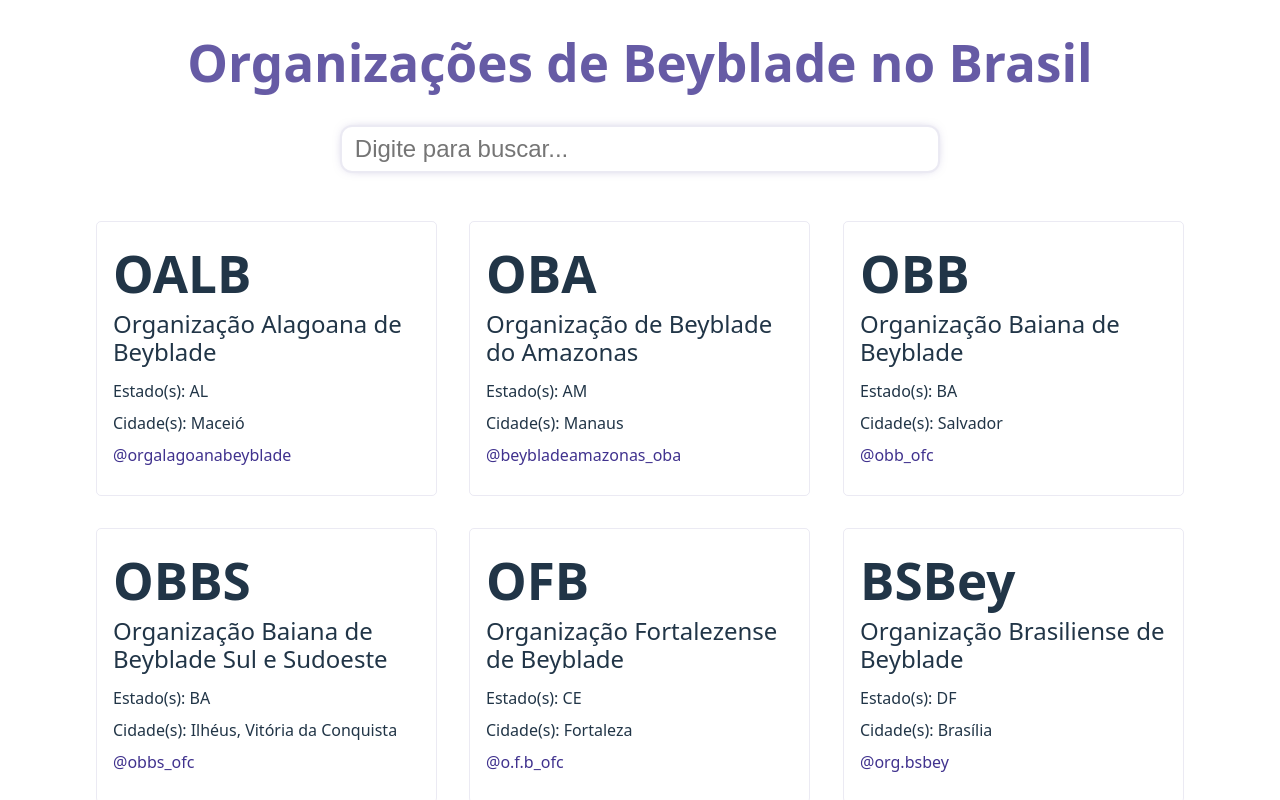
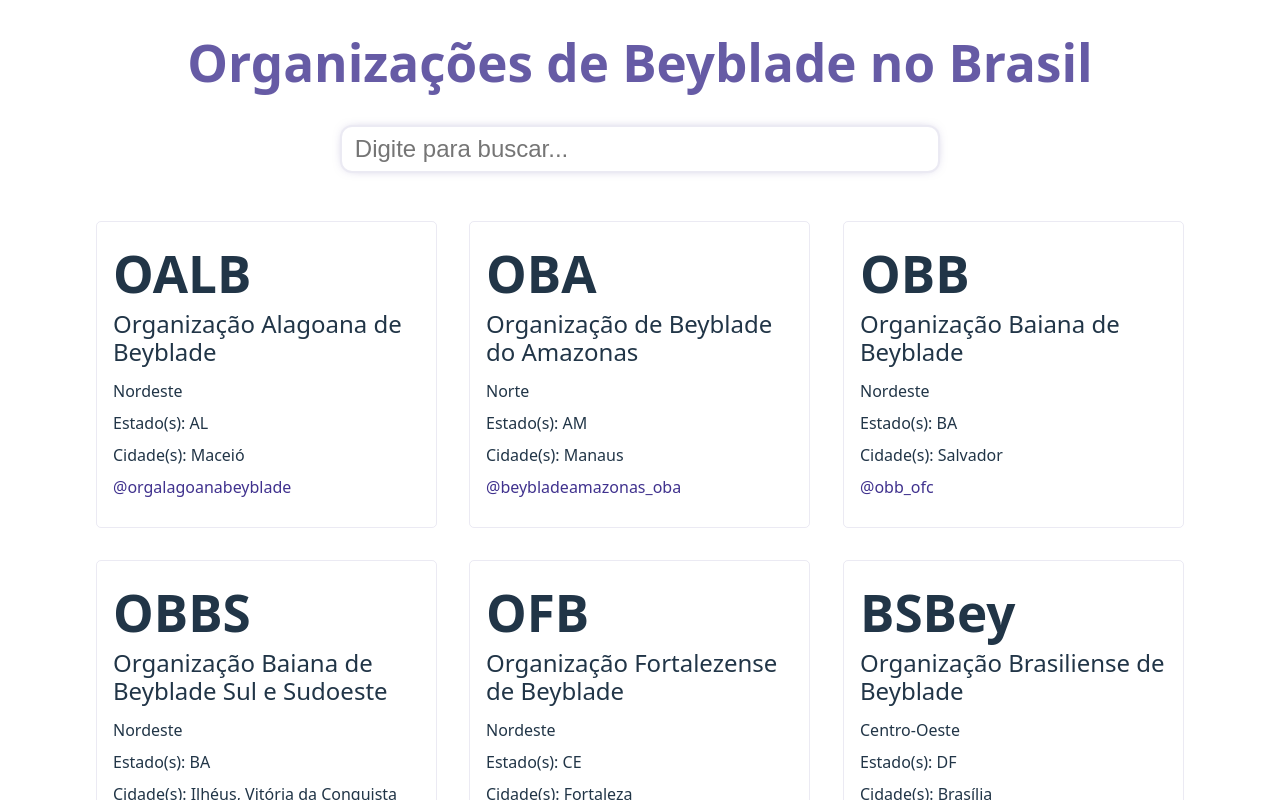
Before and after one commit to matheusmurden/beybrasil, a React (Vite) app: page / in a window 1280 px wide. Shown: the top 800 px of the page. Built offline with nearby package versions, Linux system fonts and the light colour scheme; a web font is replaced by a local one.

Commit message:
enhancement: move parent logic to OrgSection component

```diff
--- a/src/App.tsx
+++ b/src/App.tsx
@@ -4,18 +4,6 @@
 import { OrgSection, SearchInput } from "./components";
 import { useMemo, useState } from "react";
 import { track } from "@vercel/analytics";
-
-const getRowArrValues = (arr: string[]) => {
-  if (!arr.length) {
-    return null;
-  }
-  return arr.map((i, index) => (
-    <span key={i}>
-      {i}
-      {index !== arr.length - 1 && ", "}
-    </span>
-  ));
-};
 
 function App() {
   const [searchQuery, setSearchQuery] = useState<string>();
@@ -38,33 +26,7 @@
       {filteredData.length > 0 ? (
         <main>
           {filteredData?.map((row) => (
-            <OrgSection key={`row-${row?.acronym}`}>
-              <div>
-                <h1>{row.acronym}</h1>
-                <h2>{row.name}</h2>
-              </div>
-              <div>
-                <p>Estado(s): {getRowArrValues(row.states)}</p>
-                <p>Cidade(s): {getRowArrValues(row.cities)}</p>
-                {!!row.instagram?.[1] && (
-                  <p>
-                    <a
-                      target="_blank"
-                      rel="noreferer"
-                      href={row.instagram?.[1]}
-                      onClick={() => {
-                        track("Org Instagram Click", {
-                          org: row.acronym,
-                          orgName: row.name,
-                        });
-                      }}
-                    >
-                      {row.instagram?.[0] ?? ""}
-                    </a>
-                  </p>
-                )}
-              </div>
-            </OrgSection>
+            <OrgSection key={`row-${row?.acronym}`} {...row} />
           ))}
         </main>
       ) : (
--- a/src/components/OrgSection/OrgSection.tsx
+++ b/src/components/OrgSection/OrgSection.tsx
@@ -1,6 +1,49 @@
-import type { ReactNode } from "react";
+import { track } from "@vercel/analytics";
+import { getRowArrValues } from "../../utils";
 import classes from "./OrgSection.module.css";
 
-export const OrgSection = ({ children }: { children: ReactNode }) => {
-  return <section className={classes.OrgSection}>{children}</section>;
+export interface OrgSectionProps {
+  acronym: string;
+  name: string;
+  region?: string;
+  states?: string[];
+  cities?: string[];
+  instagram?: string[];
+}
+
+export const OrgSection: React.FC<OrgSectionProps> = (props) => {
+  return (
+    <section className={classes.OrgSection}>
+      <div>
+        <h1>{props.acronym}</h1>
+        <h2>{props.name}</h2>
+      </div>
+      <div>
+        <p>{props.region}</p>
+        <p>Estado(s): {getRowArrValues(props.states ?? [])}</p>
+        <p>Cidade(s): {getRowArrValues(props.cities ?? [])}</p>
+        {!!props.instagram?.[1] && (
+          <p>
+            <a
+              target="_blank"
+              rel="noreferer"
+              href={props.instagram?.[1]}
+              onClick={
+                import.meta.env.PROD
+                  ? () => {
+                      track("Org Instagram Click", {
+                        org: props.acronym,
+                        orgName: props.name,
+                      });
+                    }
+                  : undefined
+              }
+            >
+              {props.instagram?.[0] ?? ""}
+            </a>
+          </p>
+        )}
+      </div>
+    </section>
+  );
 };
--- a/src/components/SearchInput/SearchInput.tsx
+++ b/src/components/SearchInput/SearchInput.tsx
@@ -15,11 +15,15 @@
         onChange={(e) => {
           onChange?.(e.target.value);
         }}
-        onBlur={() => {
-          track("searched", {
-            query: value ?? "",
-          });
-        }}
+        onBlur={
+          import.meta.env.PROD
+            ? () => {
+                track("searched", {
+                  query: value ?? "",
+                });
+              }
+            : undefined
+        }
         className={classes.Input}
         id="searchInput"
         type="search"
--- /dev/null
+++ b/src/utils/index.ts
@@ -0,0 +1,6 @@
+export const getRowArrValues = (arr: string[]) => {
+  if (!arr.length) {
+    return "";
+  }
+  return arr.join(", ");
+};
```
